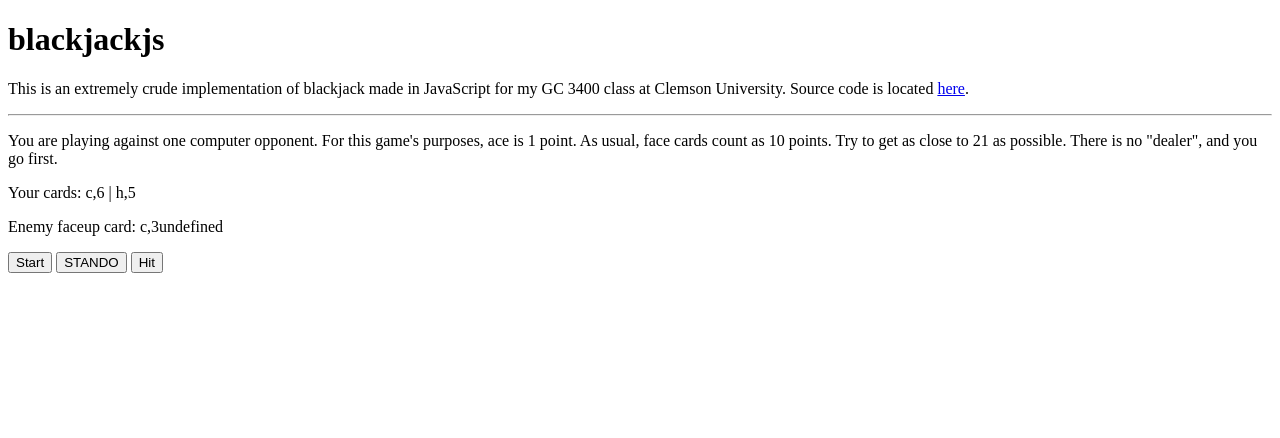
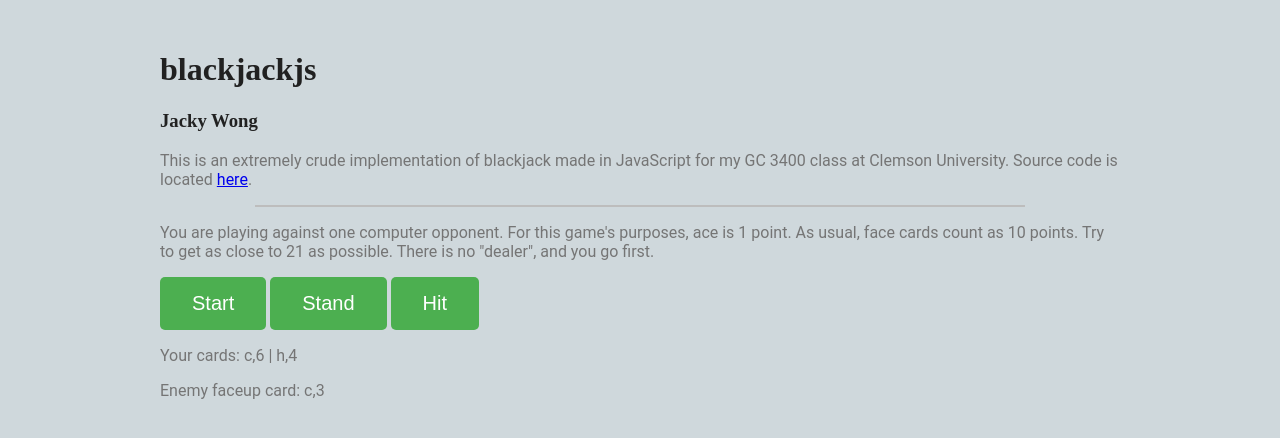
Before and after one commit to JackyFWong/blackjackjs, a plain HTML site: page index.html in a window 1280 px wide. Both pictures are taken after a click on the button "Start". Drawn offline with Linux system fonts and the light colour scheme.

Commit message:
finished game, added css

```diff
--- a/index.html
+++ b/index.html
@@ -3,11 +3,13 @@
 <html>
 
 <head>
+    <link type="text/css" rel="stylesheet" href="style.css" />
     <title>blackjackjs</title>
 </head>
 
 <body>
     <h1>blackjackjs</h1>
+    <h3>Jacky Wong</h3>
     <p>This is an extremely crude implementation of blackjack made in JavaScript
         for my GC 3400 class at Clemson University. Source code is located
         <a href="https://github.com/JackyFWong/blackjackjs">here</a>.
@@ -19,12 +21,12 @@
         As usual, face cards count as 10 points. Try to get as close to 21 as possible.
         There is no "dealer", and you go first.</p>
 
+    <button type="button" onclick="start()">Start</button>
+    <button type="button" onclick="stand()">Stand</button>
+    <button type="button" onclick="hit()">Hit</button>
+
     <p id="info">Click Start to begin</p>
     <p id="enemy"></p>
-
-    <button type="button" onclick="start()">Start</button>
-    <button type="button" onclick="stand()">STANDO</button>
-    <button type="button" onclick="hit()">Hit</button>
 
     <script src="main.js"></script>
 
--- a/main.js
+++ b/main.js
@@ -11,29 +11,30 @@ var hand = [];
 var handScore = 0;
 var suits = ["c", "d", "h", "s"];
 
-function addPoints(score, card) {
-    if (typeof card == "number")
-        score += card;
+function addPoints(card) {
+    if (typeof card === "number")
+        return card;
     else
-        score += 10;
+        return 10;
 }
 
 // true if enemy draws again
 // false if enemy stops
+// get a random integer from 0 to enemyScore
+// this is intended to make it less likely to draw again if the score is higher
 function drawChance() {
-    // get a random integer from 0-total of enemy points
     var chance = Math.floor(Math.random() * enemyScore);
-    if (chance % enemyScore === 1) { return true; }
+    if (chance === 1) { return true; }
     else { return false; }
 }
 
 function drawAction(player) {
     // get a random card via random index
     var ind = Math.floor(Math.random() * (deck.length - 1));
-    var curCard = player.push(deck.splice(ind, 1));
+    var newLen = player.push(deck[ind]);
 
-    if (player === "enemy") {
-        addPoints(enemyScore, curCard[1]);
+    if (player === enemy) {
+        enemyScore += addPoints(player[newLen - 1][1]);
         if (enemyScore > 21) {
             window.alert("Enemy has lost! Over 21");
         }
@@ -44,7 +45,7 @@ function drawAction(player) {
         }
     }
     else {
-        addPoints(handScore, curCard[1]);
+        handScore += addPoints(player[newLen - 1][1]);
         if (handScore > 21) {
             window.alert("You have lost! Over 21");
         }
@@ -52,7 +53,7 @@ function drawAction(player) {
             // update cards display
             var cardsPlayer = "";
             for (var i = 0; i < hand.length; i++) {
-                cardsPlayer = cardsPlayer + " " + hand[i][0];
+                cardsPlayer = cardsPlayer + hand[i] + " | ";
             }
             document.getElementById("info").innerHTML = "Your cards: " + cardsPlayer;
         }
@@ -62,6 +63,10 @@ function drawAction(player) {
 function start() {
     // reset and build deck
     deck = [];
+    enemy = [];
+    enemyScore = 0;
+    hand = [];
+    handScore = 0;
     var ind = 0;
     for (var i = 0; i < 4; i++) {
         for (var j = 1; j <= 10; j++) {
@@ -80,11 +85,11 @@ function start() {
     drawAction(enemy);
 
     // update html
-    var cardsPlayer = hand[0][0] + " | " + hand[1][0];
+    var cardsPlayer = hand[0] + " | " + hand[1];
     document.getElementById("info").innerHTML = "Your cards: " + cardsPlayer;
 
     // this never updates as you dont get to see new enemy cards
-    var cardsEnemy = enemy[0][0] + enemy[0][1];
+    var cardsEnemy = enemy[0];
     document.getElementById("enemy").innerHTML = "Enemy faceup card: " + cardsEnemy;
 }
 
@@ -98,14 +103,17 @@ function stand() {
     if (enemyScore > handScore) {
         document.getElementById("info").innerHTML = "Enemy has won";
         document.getElementById("enemy").innerHTML = "";
+        alert("Enemy has won");
     }
     else if (enemyScore < handScore) {
         document.getElementById("info").innerHTML = "You have won!";
         document.getElementById("enemy").innerHTML = "";
+        alert("You have won!");
     }
     else {
         document.getElementById("info").innerHTML = "Tie game";
         document.getElementById("enemy").innerHTML = "";
+        alert("Tie game!");
     }
 }
 
--- /dev/null
+++ b/style.css
@@ -0,0 +1,64 @@
+:root {
+    --col0: #455A64;    /* dark primary         */
+    --col1: #CFD8DC;    /* light primary        */
+    --col2: #607D8B;    /* primary              */
+    --col3: #FFFFFF;    /* text                 */
+    --col4: #4CAF50;    /* accent               */
+    --col5: #212121;    /* primary text         */
+    --col6: #757575;    /* secondary text       */
+    --col7: #BDBDBD;    /* divider              */
+}
+@import url('https://fonts.googleapis.com/css?family=Roboto|Roboto+Slab');
+
+html {
+    margin: 0;
+    padding: 0;
+    height: 100%;
+}
+
+body {
+    margin: 0 auto;
+    padding: 30px;
+    width: 75%;
+    background-color: var(--col1);
+}
+
+h1 {
+    font-family: 'Roboto Slab', serif;
+    color: var(--col5);
+}
+
+h3 {
+    font-family: 'Roboto Slab', serif;
+    color: var(--col5);
+}
+
+p {
+   font-family: 'Roboto', sans-serif;
+    color: var(--col6);
+}
+
+hr {
+    width: 80%;
+    border-width: 1px;
+    border-style: solid;
+    border-color: var(--col7);
+}
+
+button {
+    background-color: var(--col4);
+    border: none;
+    color: var(--col3);
+    padding: 15px 32px;
+    text-align: center;
+    text-decoration: none;
+    display: inline-block;
+    font-size: 20px;
+    border-radius: 5px;
+    transition-duration: 0.5s;
+}
+
+button:hover {
+    background-color: var(--col0);
+    color: var(--col6);
+}
```
